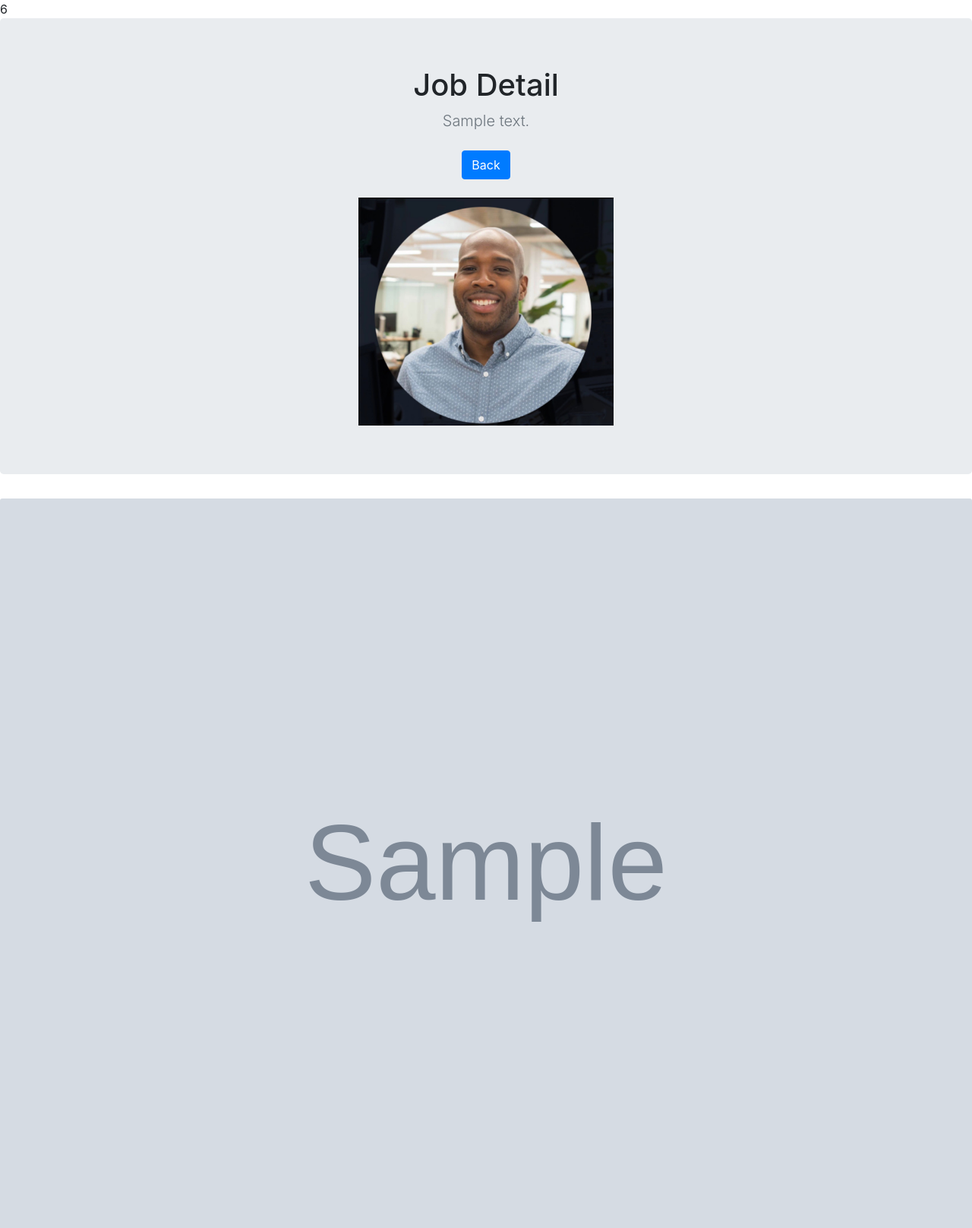
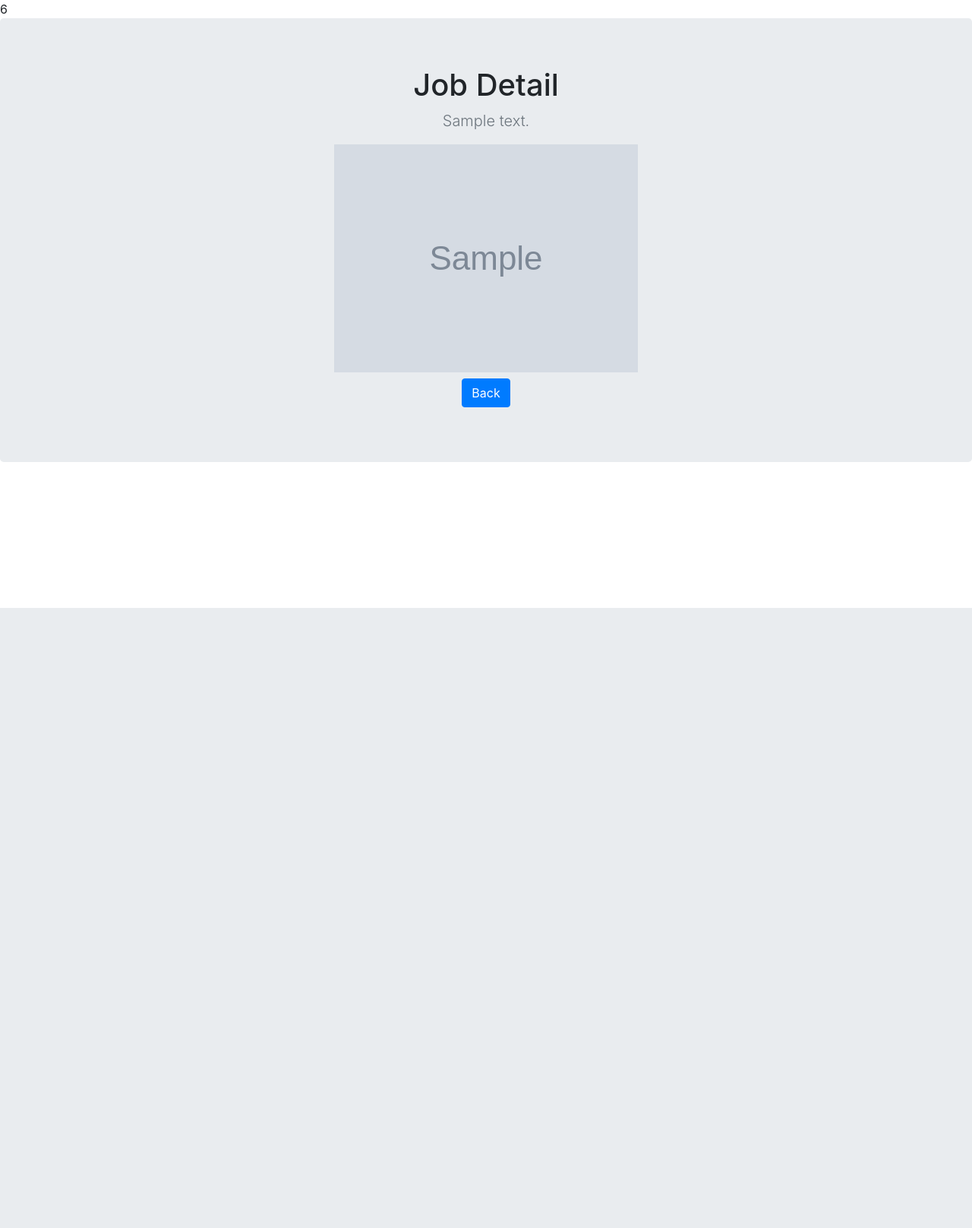
Before and after one commit to DevLuDaley/DjangoPortfolioProject, a Django app: template portfolio-project/jobs/templates/jobs/detail.html in a window 1280 px wide. Shown: the whole page at 76% size. After the commit the page ends 800 px from the top, so only its background shows below. Run offline with Django 3.2, Linux system fonts and the light colour scheme; the template is opened without the code that fills it: most values are stand-ins (such as "Sample title", 1, 10 or a date in 2020); grey boxes marked "Sample" are stand-in pictures; data that the repository does not hold is empty; some libraries are stand-ins or nearby versions.

Commit message:
Update detail.html
swap out image

```diff
--- a/portfolio-project/jobs/templates/jobs/detail.html
+++ b/portfolio-project/jobs/templates/jobs/detail.html
@@ -49,7 +49,6 @@
 
 <body>
 
-
     <main role="main">
 
         <section class="jumbotron text-center">
@@ -57,15 +56,12 @@
                 <h1>Job Detail</h1>
                 <p class="lead text-muted">{{ job.summary }}</p>
                 <p>
+                </p>
+                <img src="{{job.image.url}}" height="300">
+                <br>
                     <a href="{% url 'home' %}" class="btn btn-primary my-2">Back</a>
-                </p>
-                <img src="{% static 'lu.jpg' %}" height="300">
             </div>
         </section>
-
-                            <img class="card-img-top" src="{{ job.image.url }}">
-                            <title>job-image</title>
-                            <rect width="100%" height="100%" fill="#55595c" /><text x="50%" y="50%" fill="#eceeef" dy=".3em"></text>
     </main>
 
     <script src="{% static 'jquery-3.4.1.min.js' %}"></script>
```
